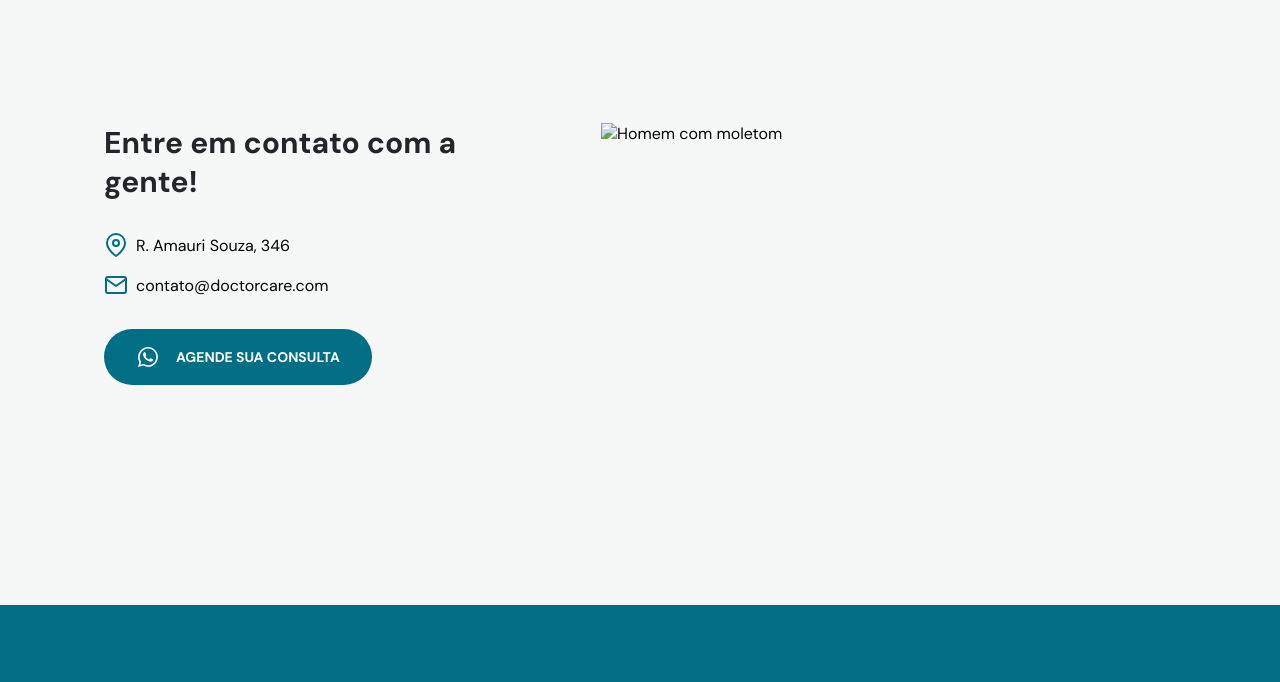
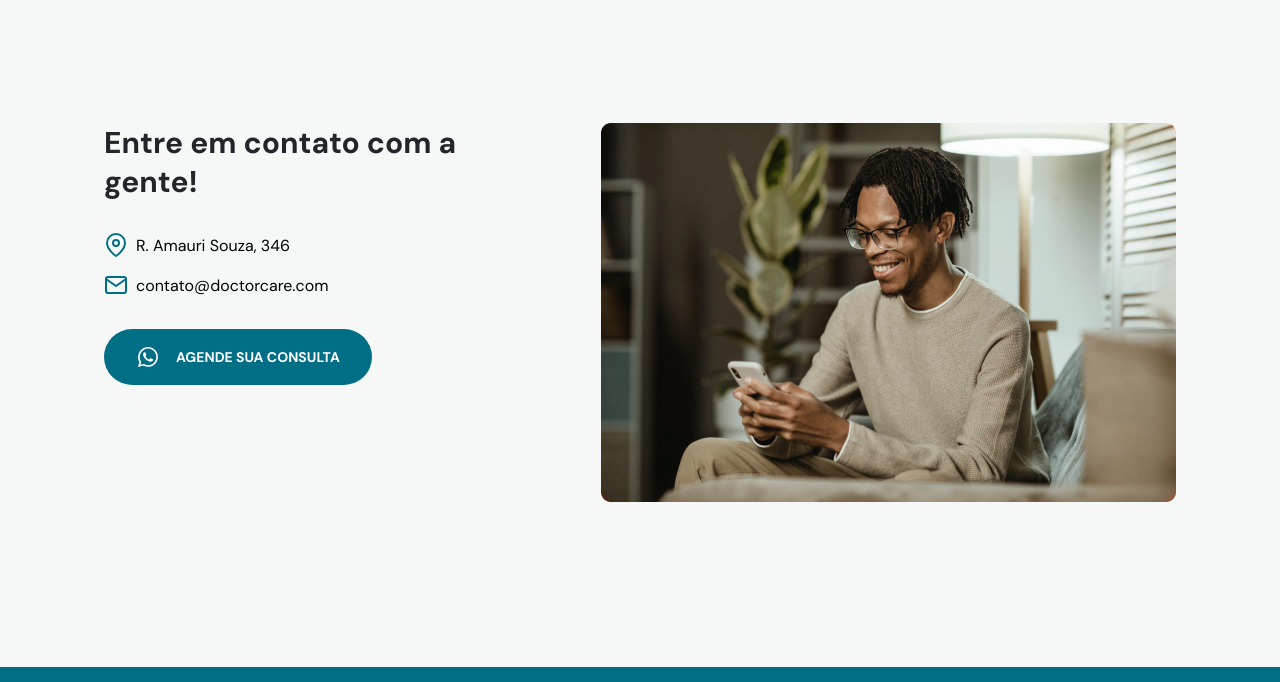
Before and after one commit to Csclaudia/doctorcare, a plain HTML site: page index.html in a window 1280 px wide. Shown: the part 2540-3222 px from the top of the page. Drawn offline with nearby package versions, Linux system fonts and the light colour scheme.

Commit message:
ajustes de links relativos

```diff
--- a/index.html
+++ b/index.html
@@ -257,7 +257,7 @@
 
 
       <div class="col-b">
-        <img src="./ssets/homem-com-moletom.png" alt="Homem com moletom">
+        <img src="./assets/homem-com-moletom.png" alt="Homem com moletom">
       </div>
     </div>
   </section>
```
